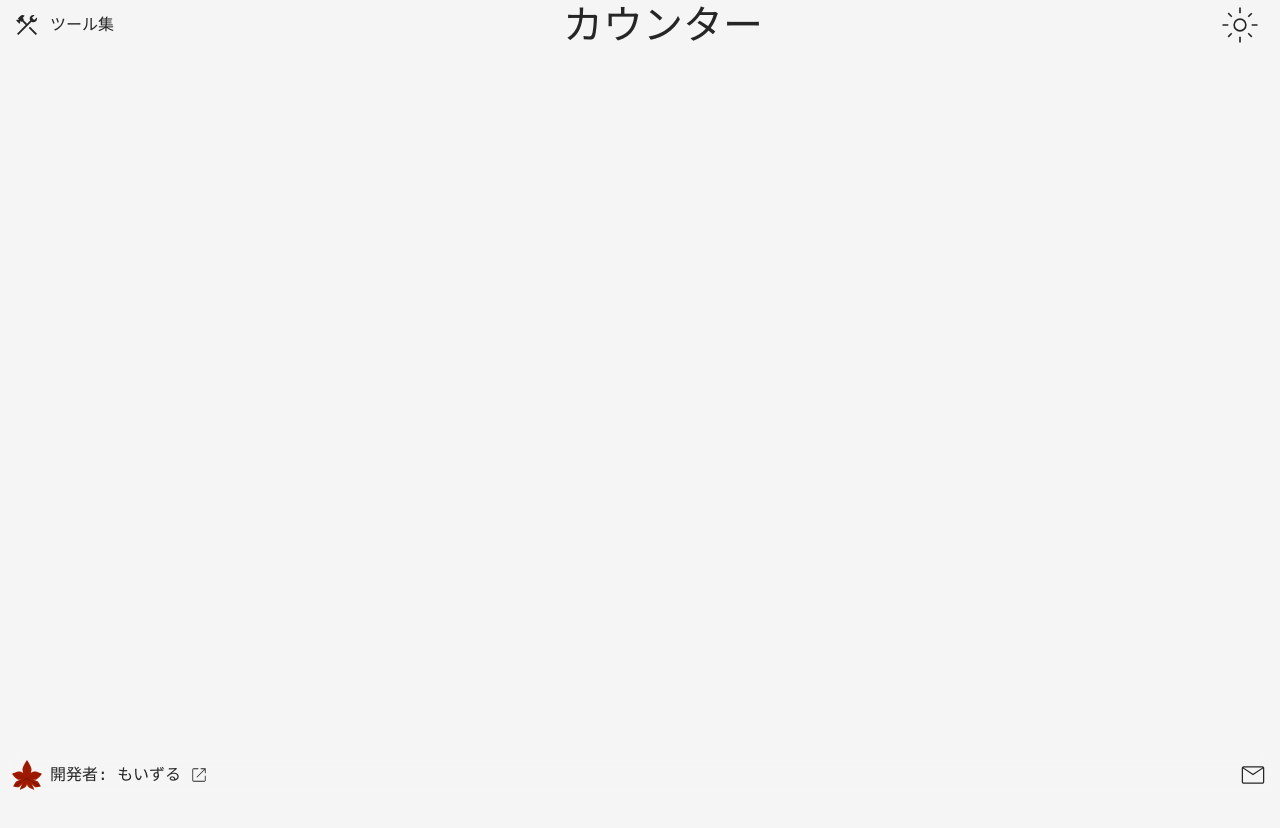
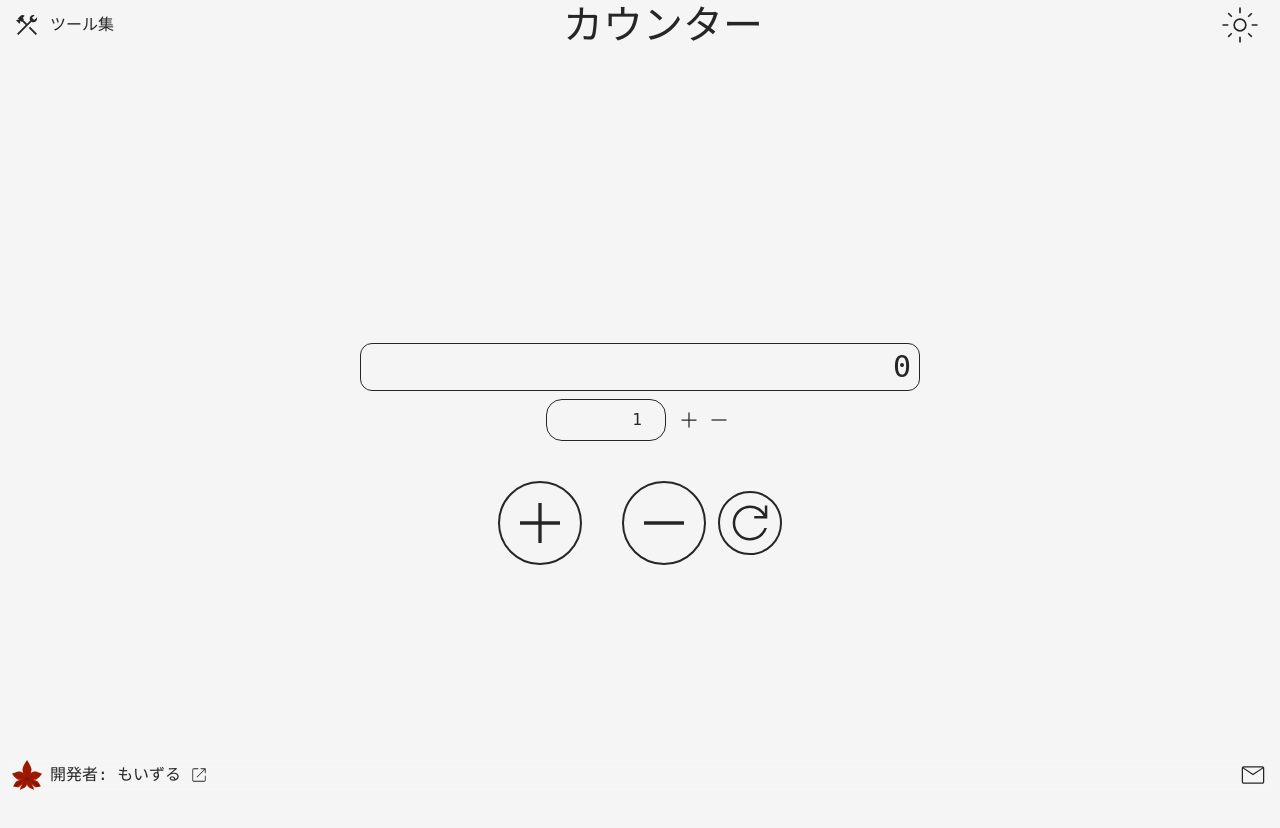
Before and after one commit to moizlu/web-tools, a SvelteKit app: page /counter in a window 1280 px wide. Shown: the top 828 px of the page. Built offline with nearby package versions, Linux system fonts and the light colour scheme; a web font is replaced by a local one.

Commit message:
カウンターを追加

```diff
--- /dev/null
+++ b/src/lib/components/ui/InputNumber/InputNumber.svelte
@@ -0,0 +1,34 @@
+<script lang="ts">
+    import PlusIcon from "$lib/assets/icons/plus.svelte";
+    import MinusIcon from "$lib/assets/icons/minus.svelte";
+
+    import type { HTMLInputAttributes } from "svelte/elements";
+
+    import SvgIcon from "../SvgIcon";
+
+    interface Props extends Omit<HTMLInputAttributes, 'type'> {
+        value: number;
+        incremental?: number;
+        onValueChange?: ((element: HTMLInputElement) => void);
+    }
+    let { value = $bindable(0), incremental = 1, onValueChange, ...props }: Props = $props();
+
+    let element: HTMLInputElement | undefined = undefined;
+
+    $effect(() => {
+        if (!element) { return; }
+        onValueChange?.(element);
+    })
+</script>
+
+<div class="flex-center gap-2">
+    <input type="number" bind:this={element} bind:value={value} {...props}>
+    <div class="flex-center">
+        <button title="increment" onclick={() => value += incremental} class="cursor-pointer">
+            <SvgIcon Svg={PlusIcon} size={30} />
+        </button>
+        <button title="decrement" onclick={() => value -= incremental} class="cursor-pointer">
+            <SvgIcon Svg={MinusIcon} size={30} />
+        </button>
+    </div>
+</div>
--- /dev/null
+++ b/src/lib/components/ui/InputNumber/index.ts
@@ -0,0 +1 @@
+export { default } from "./InputNumber.svelte";
--- a/src/lib/components/ui/Toast/state.svelte.ts
+++ b/src/lib/components/ui/Toast/state.svelte.ts
@@ -28,26 +28,29 @@ export class ToastManager {
     }
 
     public get toast(): ToastItem | undefined {
-        return (this._queue.length === 0) ? undefined : this._queue[0];
+        return (this._animatingDelay || (this._queue.length === 0)) ? undefined : this._queue[0];
     }
 
     private startDisplayToast() {
-        if (!this._timerId) {
-            if (this._queue.length !== 0) {
+        if (this._timerId || (this._queue.length === 0)) { return; }
         const currentToast = this._queue[0];
 
         this._timerId = setTimeout(() => {
+            this._animatingDelay = true;
+
+            setTimeout(() => {
                 this._queue.shift();
                 this._timerId = undefined;
                 this.startDisplayToast();
+                this._animatingDelay = false;
+            }, 600);
         }, currentToast?.displayTime ?? this.DEFAULT_DISPLAY_TIME);
-            }
-        }
     }
 
     private DEFAULT_DISPLAY_TIME: number = 500;
     private _timerId: NodeJS.Timeout | undefined = undefined;
     private _queue: ToastItem[] = $state([]);
+    private _animatingDelay: boolean = $state(false);
 }
 
 export const toast = new ToastManager();
--- a/src/lib/utils/index.ts
+++ b/src/lib/utils/index.ts
@@ -1 +1 @@
-export * from "./utils.ts"
+export * from "./utils"
--- a/src/routes/counter/+page.svelte
+++ b/src/routes/counter/+page.svelte
@@ -1,9 +1,20 @@
 <script lang="ts">
+    import PlusIcon from "$lib/assets/icons/plus.svelte";
+    import MinusIcon from "$lib/assets/icons/minus.svelte";
+    import ResetIcon from "$lib/assets/icons/reset.svelte";
+
+    import { onMount } from "svelte";
     import { z } from "zod";
+
+    import SvgIcon from "$lib/components/ui/SvgIcon";
+    import InputNumber from "$lib/components/ui/InputNumber";
+    import { toolState } from "$lib/state/state.svelte";
+    import { copyExistsProps, loadSavedData } from "$lib/utils";
+    import { toast } from "$lib/components/ui/Toast";
 
     const StateSchema = z.object({
         count: z.number(),
-        incremental: z.number().min(0)
+        incremental: z.number().min(1)
     });
 
     let pageState = $state({
@@ -11,11 +22,27 @@
         incremental: 1
     });
 
-    import { toolState } from "$lib/state/state.svelte";
-    import { onMount } from "svelte";
+    let inputValues = $state({
+        incremental: 1
+    });
+
+    const onNumberChange = () => {
+        if (inputValues.incremental < 1) {
+            inputValues.incremental = 1;
+            toast.push({ text: "増分の値は1以上である必要があります。" });
+        }
+        pageState.incremental = inputValues.incremental;
+    }
 
     onMount(() => {
         toolState.current = 'counter';
+
+        pageState = loadSavedData('counter', pageState, StateSchema);
+        inputValues = copyExistsProps(pageState, inputValues);
+    });
+
+    $effect(() => {
+        localStorage.setItem('counterState', JSON.stringify(pageState));
     });
 </script>
 
@@ -23,6 +50,29 @@
     <title>カウンター | moizlu</title>
 </svelte:head>
 
-<main class="mx-auto px-5 w-full max-w-150 h-full min-h-svh overflow-y-auto flex-col-center overflow-x-clip">
-    <h1></h1>
+<main class="mx-auto px-5 w-full max-w-150 h-full min-h-svh overflow-y-auto flex-col-center overflow-x-clip border-label">
+    <h1 class="m-2 p-2 w-full text-right count-text border rounded-xl">{pageState.count}</h1>
+
+    <InputNumber bind:value={inputValues.incremental} onValueChange={onNumberChange} class="w-30 text-right" />
+
+    <div class="mt-10 flex-center">
+        <button title="+" onclick={() => pageState.count += pageState.incremental} class="mr-10 cursor-pointer rounded-full border-2">
+            <SvgIcon Svg={PlusIcon} size={80} />
+        </button>
+        <button title="-" onclick={() => pageState.count += pageState.incremental} class="mr-3 cursor-pointer rounded-full border-2">
+            <SvgIcon Svg={MinusIcon} size={80} />
+        </button>
+
+        <button title="reset" onclick={() => pageState.count = 0} class="cursor-pointer rounded-full border-2">
+            <SvgIcon Svg={ResetIcon} size={60} />
+        </button>
+    </div>
 </main>
+
+<style>
+    @reference "../layout.css";
+
+    .count-text {
+        font-size: clamp(10px, 25cqw, 30px);
+    }
+</style>
```
Lines whose indentation alone changed are shown as unchanged.
